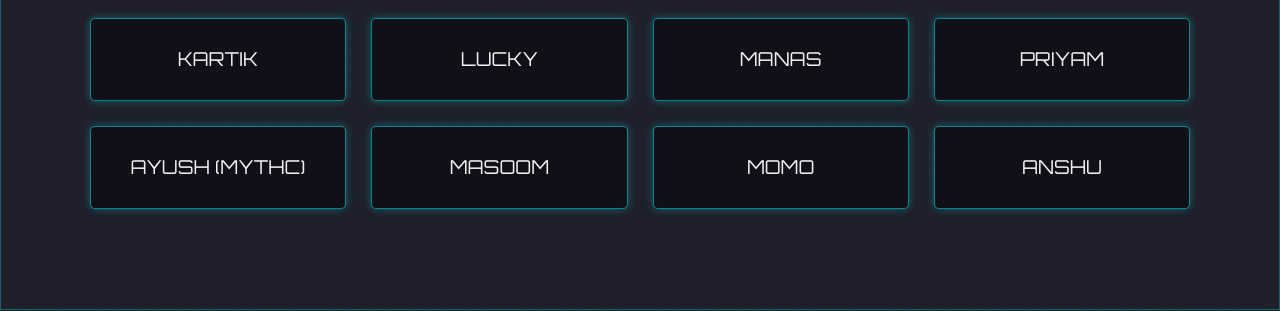
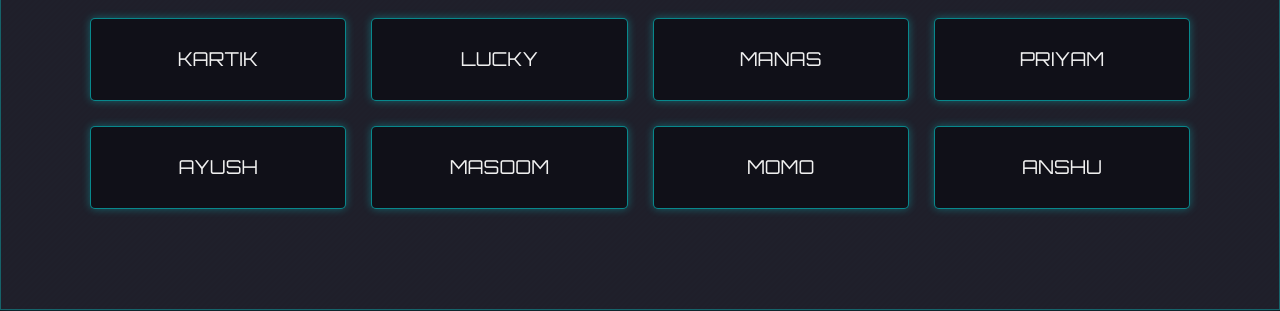
Before and after one commit to iraayush-05/Marcos, a plain HTML site: page index.html in a window 1280 px wide. Shown: the part 3260-3571 px from the top of the page. Drawn offline with nearby package versions, Linux system fonts and the light colour scheme.

```diff
--- a/index.html
+++ b/index.html
@@ -688,7 +688,7 @@
                 <div class="member-card-ff">Lucky</div>
                 <div class="member-card-ff">Manas</div>
                 <div class="member-card-ff">Priyam</div>
-                <div class="member-card-ff">Ayush (Mythc)</div>
+                <div class="member-card-ff">Ayush</div>
                 <div class="member-card-ff">Masoom</div>
                 <div class="member-card-ff">Momo</div>
                 <div class="member-card-ff">Anshu</div>
@@ -737,4 +737,5 @@
     </footer>
 
 </body>
+
 </html>
```
